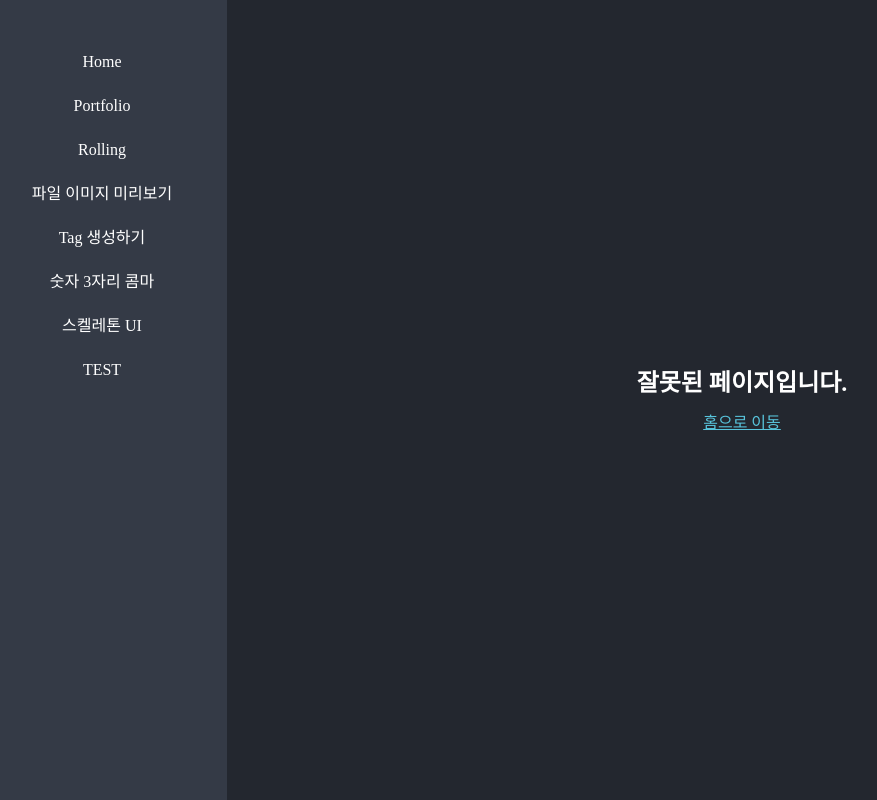
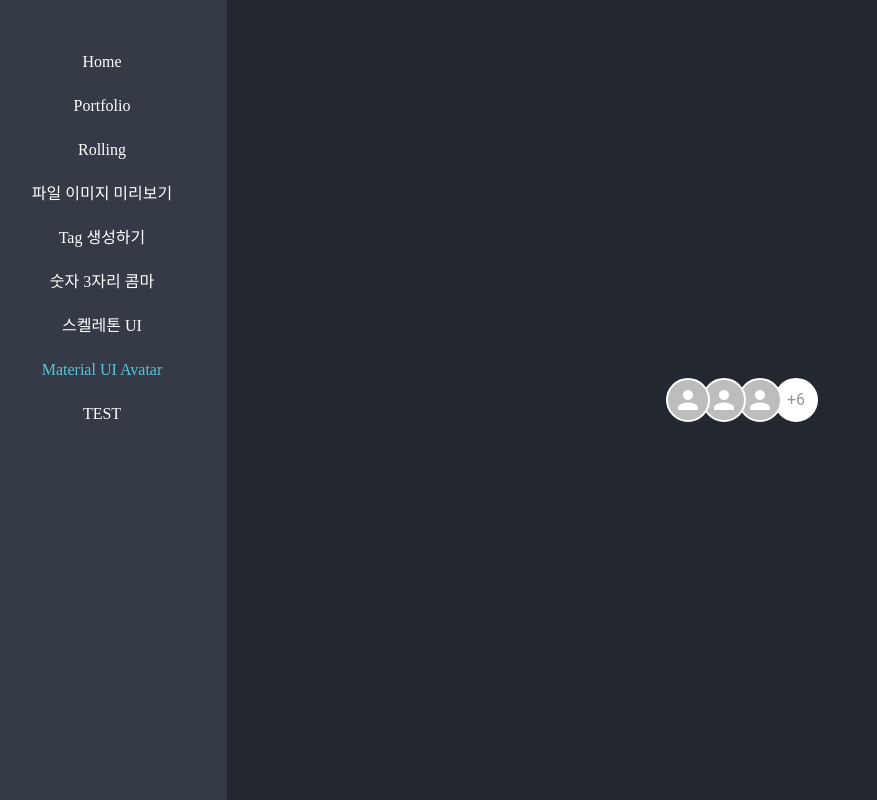
Before and after one commit to hwiiron/FeatureSet, a React (Vite) app: page /TotalMessage in a window 1280 px wide. Shown: the whole page, without its empty margins (23-900 px from the left). Built offline with nearby package versions, Linux system fonts and the light colour scheme.

Commit message:
아바타 추가

```diff
--- a/package.json
+++ b/package.json
@@ -10,6 +10,9 @@
     "preview": "vite preview"
   },
   "dependencies": {
+    "@emotion/react": "^11.13.3",
+    "@emotion/styled": "^11.13.0",
+    "@mui/material": "^6.1.6",
     "react": "^18.3.1",
     "react-dom": "^18.3.1",
     "react-router-dom": "^6.26.2",
--- a/src/components/App.jsx
+++ b/src/components/App.jsx
@@ -7,10 +7,11 @@ import Home from "./Home";
 import Tags from "./Tags/Tags";
 import FilePreview from "./File-Preview/FilePreview";
 import NumberReplace from "./NumberReplace/NumberReplace";
+import Skeleton from "./Skeleton/Skeleton";
+import TotalMessage from "./TotalMessage/TotalMessage";
 
 import Test from "./Test/Test";
 import Notfound from "./Notfound";
-import Skeleton from "./Skeleton/Skeleton";
 
 function App() {
   return (
@@ -22,6 +23,7 @@ function App() {
         <Route path="/tags" element={<Tags />} />
         <Route path="/NumberReplace" element={<NumberReplace />} />
         <Route path="/Skeleton" element={<Skeleton />} />
+        <Route path="/TotalMessage" element={<TotalMessage />} />
 
         <Route path="/Test" element={<Test />} />
 
--- /dev/null
+++ b/src/components/TotalMessage/TotalMessage.jsx
@@ -0,0 +1,30 @@
+import Avatar from "@mui/material/Avatar";
+import AvatarGroup from "@mui/material/AvatarGroup";
+
+const AvatarGroupStyle = {
+  "--Avatar-size": "2.8rem",
+  "--Avatar-ringSize": "0.1rem",
+};
+
+const AvatarStyle = {
+  background: "#fff",
+  fontSize: "16px",
+  color: "#999",
+};
+
+const AvatarList = ({ messageCount = 9 }) => {
+  return (
+    <AvatarGroup sx={AvatarGroupStyle}>
+      <Avatar />
+      <Avatar />
+      <Avatar />
+
+      {/* 초과 아바타 수 표시 */}
+      {messageCount > 3 && (
+        <Avatar sx={AvatarStyle}>+{messageCount - 3}</Avatar>
+      )}
+    </AvatarGroup>
+  );
+};
+
+export default AvatarList;
--- a/src/layouts/Header.jsx
+++ b/src/layouts/Header.jsx
@@ -46,6 +46,11 @@ const list = [
     to: "/Skeleton",
   },
   {
+    id: 15,
+    name: "Material UI Avatar",
+    to: "/TotalMessage",
+  },
+  {
     id: 99,
     name: "TEST",
     to: "/test",
```
Also changed, not shown: 1 other file (tests, documents, lock files or other folders).
